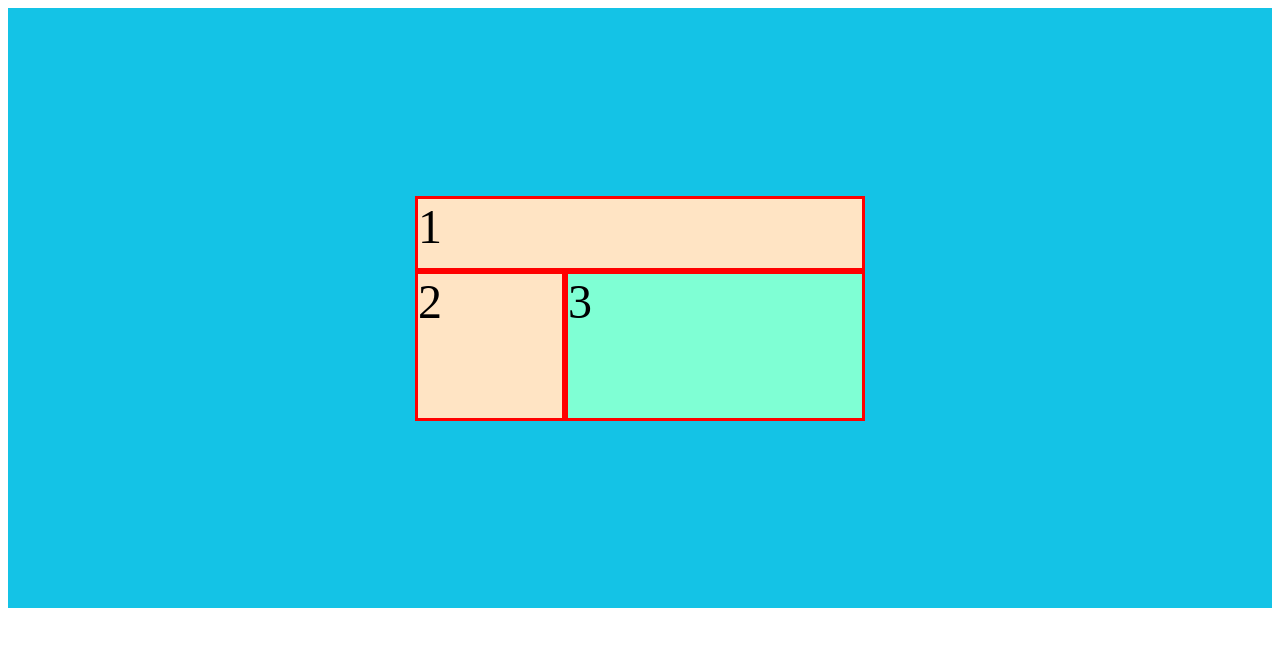
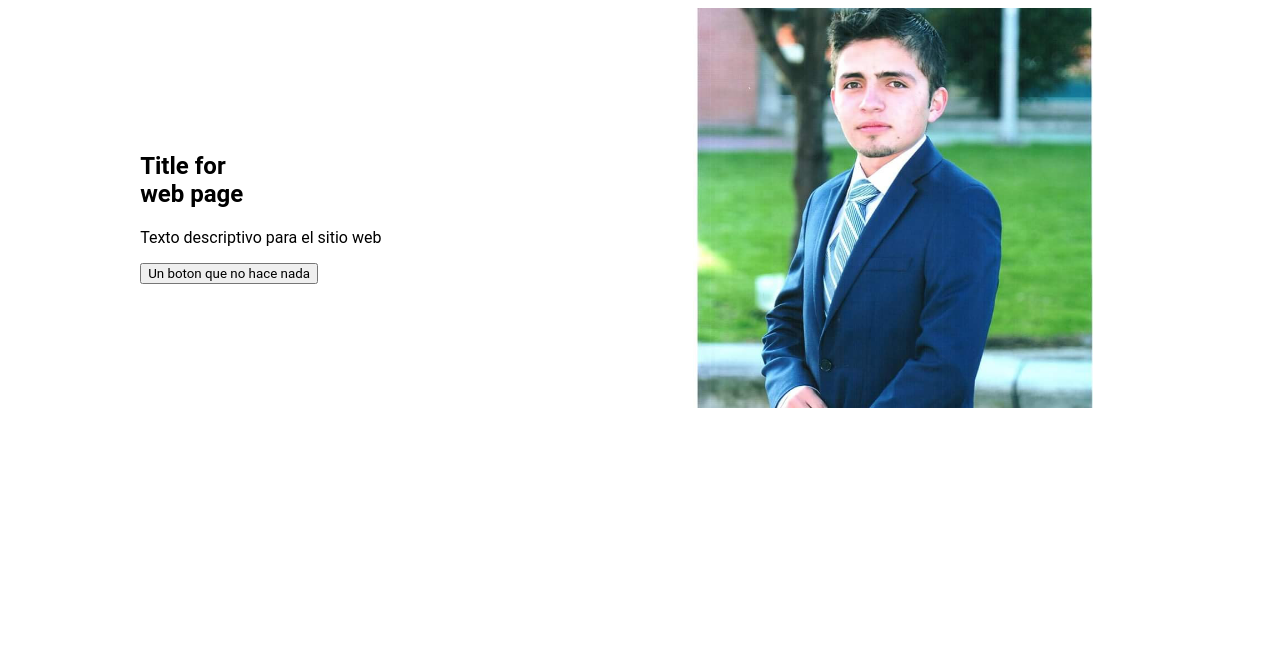
Before and after one commit to gilex1x/css-gridv2, a plain HTML site: page src/index.html in a window 1280 px wide. Drawn offline with Linux system fonts and the light colour scheme.

Commit message:
[ADD]Example

```diff
--- /dev/null
+++ b/src/index.css
@@ -0,0 +1,24 @@
+*{
+    font-family: 'Roboto', 'sans-serif';
+}
+
+main{
+    max-width: 100vw;
+    margin: 0 auto;
+}
+
+.hero{
+    display: grid;
+    grid-template-columns: 2fr 3fr;
+    grid-auto-rows: 400px;
+}
+
+.info{
+    place-self: center;
+}
+
+.hero-image{
+    width: 100%;
+    height: 100%;
+    object-fit: contain;
+}
--- a/src/index.html
+++ b/src/index.html
@@ -5,20 +5,20 @@
     <meta name="viewport" content="width=device-width, initial-scale=1.0" />
     <!-- <link rel="stylesheet" href="./styles.css" /> -->
     <!-- <link rel="stylesheet" href="./align.css" /> -->
-    <link rel="stylesheet" href="./area.css" />
+    <!-- <link rel="stylesheet" href="./area.css" /> -->
+    <link rel="stylesheet" href="./index.css" />
     <title>CSS Grid</title>
   </head>
   <body>
-    <div class="contenedor">
-      <div class="item item-1">1 </div>
-      <div class="item item-2">2 </div>
-      <div class="item item-3">3 </div>
-      <!-- <div class="item">4 </div>
-      <div class="item">5 </div>
-      <div class="item">6 </div>
-      <div class="item">7 </div>
-      <div class="item">8 </div>
-      <div class="item">9 </div> -->
-    </div>
+    <main>
+        <section class="hero">
+            <div class="info">
+                <h1>Title for </br> web page</h1>
+                <p>Texto descriptivo para el sitio web</p>
+                <button>Un boton que no hace nada</button>
+            </div>
+            <img class="hero-image" alt="image" src="./FB_IMG_1522719078840.jpg"/>
+        </section>
+    </main>
   </body>
 </html>
```
Also changed, not shown: src/FB_IMG_1522719078840.jpg (added).
